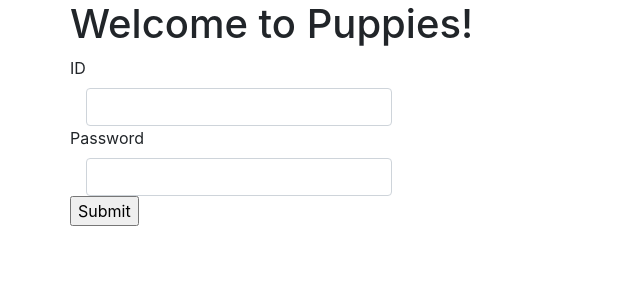
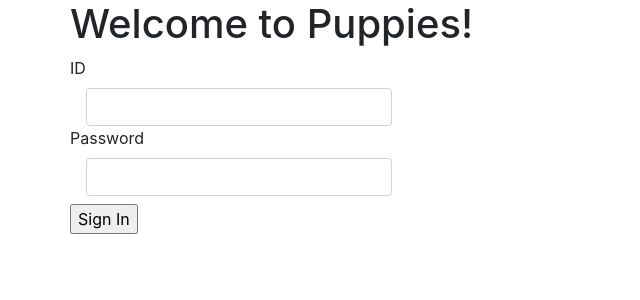
Before and after one commit to Kiroong/Puppies-Front, an Angular app in the folder puppies-front/: page / in a window 1280 px wide. Shown: the top 300 px of the page, without its empty margins (0-640 px from the left). Built offline with nearby package versions, Linux system fonts and the light colour scheme; no server answers.

Commit message:
enhance look

```diff
--- a/puppies-front/src/app/sign-in/sign-in.component.html
+++ b/puppies-front/src/app/sign-in/sign-in.component.html
@@ -9,7 +9,7 @@
         <input type="text" [(ngModel)]="signInFormData.id" name="id" id="inputID" class="form-control mx-sm-3">
         <label for="inputPassword">Password</label>
         <input type="password" [(ngModel)]="signInFormData.pw" name="pw" id="inputPassword" class="form-control mx-sm-3">
-        <input type="submit">
+        <input type="submit" class="my-2" value="Sign In">
       </div>
       <p class="text-danger" *ngIf="errorMessage">{{ errorMessage }}</p>
     </form>
```
